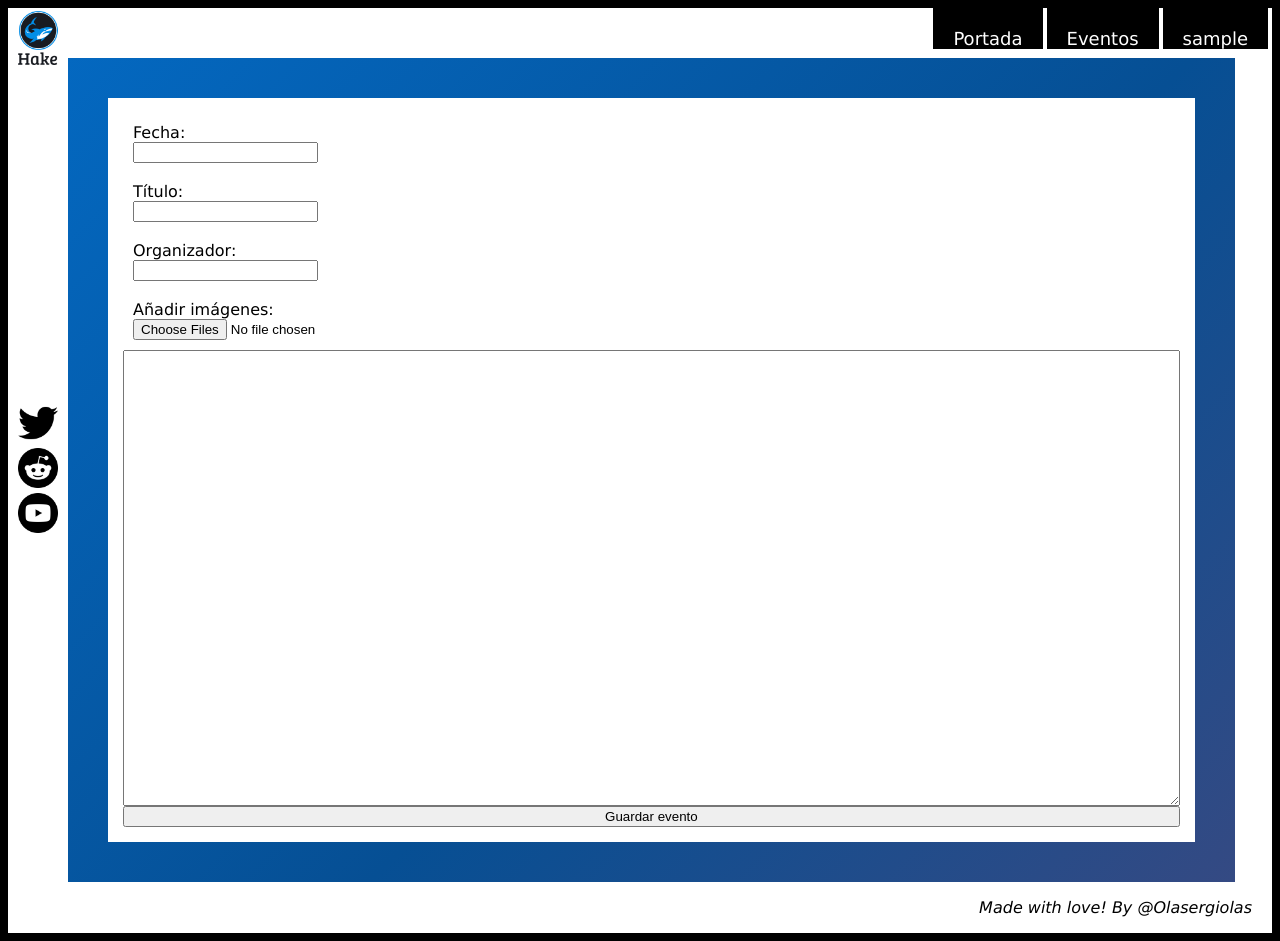
After one commit to Olasergiolas/SIBW-UGR-PR, a PHP site: page /crearEvento in a window 1280 px wide. The commit adds this page. Run offline with PHP 8.4, Linux system fonts and the light colour scheme; the visitor is signed in with stand-in values (Sample User, id 1).

Commit message:
Trabajo inicial para crear un evento

```diff
--- a/BD.php
+++ b/BD.php
@@ -273,6 +273,22 @@
       $q_preparada = $this->pdo->prepare($q);
       $q_preparada->execute([$contenido, $idComentario]);
     }
+
+    function addEvento($datosEvento, $imagenes){
+      $q = "INSERT INTO eventos(nombre_evento, fecha, organizador, descripcion, url, icono)
+        VALUES (?, ?, ?, ?, ?, ?)";
+      $q_preparada = $this->pdo->prepare($q);
+      $q_preparada->execute([$datosEvento['nombre'], $datosEvento['fecha'], $datosEvento['organizador'],
+      $datosEvento['descripcion'], $datosEvento['url'], $datosEvento['icono']]);
+
+
+      foreach ($imagenes as $imagen) {
+        $q = "INSERT INTO imagenes VALUES(?, ?, ?, ?)";
+        $q_preparada = $this->pdo->prepare($q);
+        $q_preparada->execute([$imagen['nombre_imagen'], $datosEvento['nombre'], $datosEvento['fecha'],
+          $imagen['copyright']]);
+      }
+    }
   }
 
   function procesarPeticion($BD){
--- /dev/null
+++ b/crearEvento.php
@@ -0,0 +1,17 @@
+<?php
+  require_once "./vendor/autoload.php";
+  include("BD.php");
+
+  $loader = new \Twig\Loader\FilesystemLoader('templates');
+  $twig = new \Twig\Environment($loader);
+
+  session_start();
+  if ($_SESSION['tipo'] != 'gestor'){
+    http_response_code(403);
+    die('No tienes acceso a esta sección');
+  }
+
+  $BD = new BD();
+
+  echo $twig->render('crearEvento.html', ['usuario' => $_SESSION['username']]);
+?>
--- a/css/style.css
+++ b/css/style.css
@@ -540,6 +540,20 @@ h2 {
 }
 
 
+#contenedor_formulario_evento{
+    background-color: #ffffff;
+    display: flex;
+    flex-direction: column;
+    margin: 30px;
+    padding: 15px;
+}
+
+
+#formulario_creacion_evento{
+    margin: 10px;
+}
+
+
 .event_link {
     color:#0075d4;
 }
--- /dev/null
+++ b/templates/crearEvento.html
@@ -0,0 +1,28 @@
+{% extends "evento.html" %}
+
+{% block comentarios %}
+{% endblock comentarios %}
+
+{% block panel_principal %}
+<div id="panel_principal" class="columna">
+    <div id="contenedor_formulario_evento">
+        <form id="formulario_creacion_evento">
+            <label for="ffecha">Fecha:</label><br>
+            <input type="text" id="ffecha" name="ffecha" required><br><br>
+            <label for="ftitle">Título:</label><br>
+            <input type="text" id="ftitle" name="ftitle" required><br><br>
+            <label for="forganizador">Organizador:</label><br>
+            <input type="text" id="forganizador" name="forganizador" required><br><br>
+            <label for="files">Añadir imágenes:</label><br>
+            <input type="file" id="files" name="files" multiple>
+        </form>
+
+        <textarea rows="30" cols="60" name="cuerpo" form="formulario_creacion_evento"></textarea>
+        <input type="submit" value="Guardar evento" name="fbtn">
+    </div>
+</div>
+{% endblock panel_principal %}
+
+{% block panel_lateral_derecho %}
+<div id="panel_lateral_derecho"></div>
+{% endblock panel_lateral_derecho %}
--- a/templates/evento.html
+++ b/templates/evento.html
@@ -28,7 +28,6 @@
             <h3>{{evento.fecha_evento}}</h3>
             <h2>{{evento.nombre_evento}}</h2>
             <h3>Organizado por {{evento.organizador}}</h3>
-
         </section>
 
         <section class="fila recuadro_articulo">
--- a/templates/index.html
+++ b/templates/index.html
@@ -16,7 +16,7 @@
         {% if tipo_usuario == 'gestor' %}
         <div style="background-image: url(../img/addEvento.jpg);" class="evento">
             <div class="info">
-                <a href="index.php">
+                <a href="crearEvento.php">
                     <p>Crear evento</p>
                 </a>
             </div>
```
